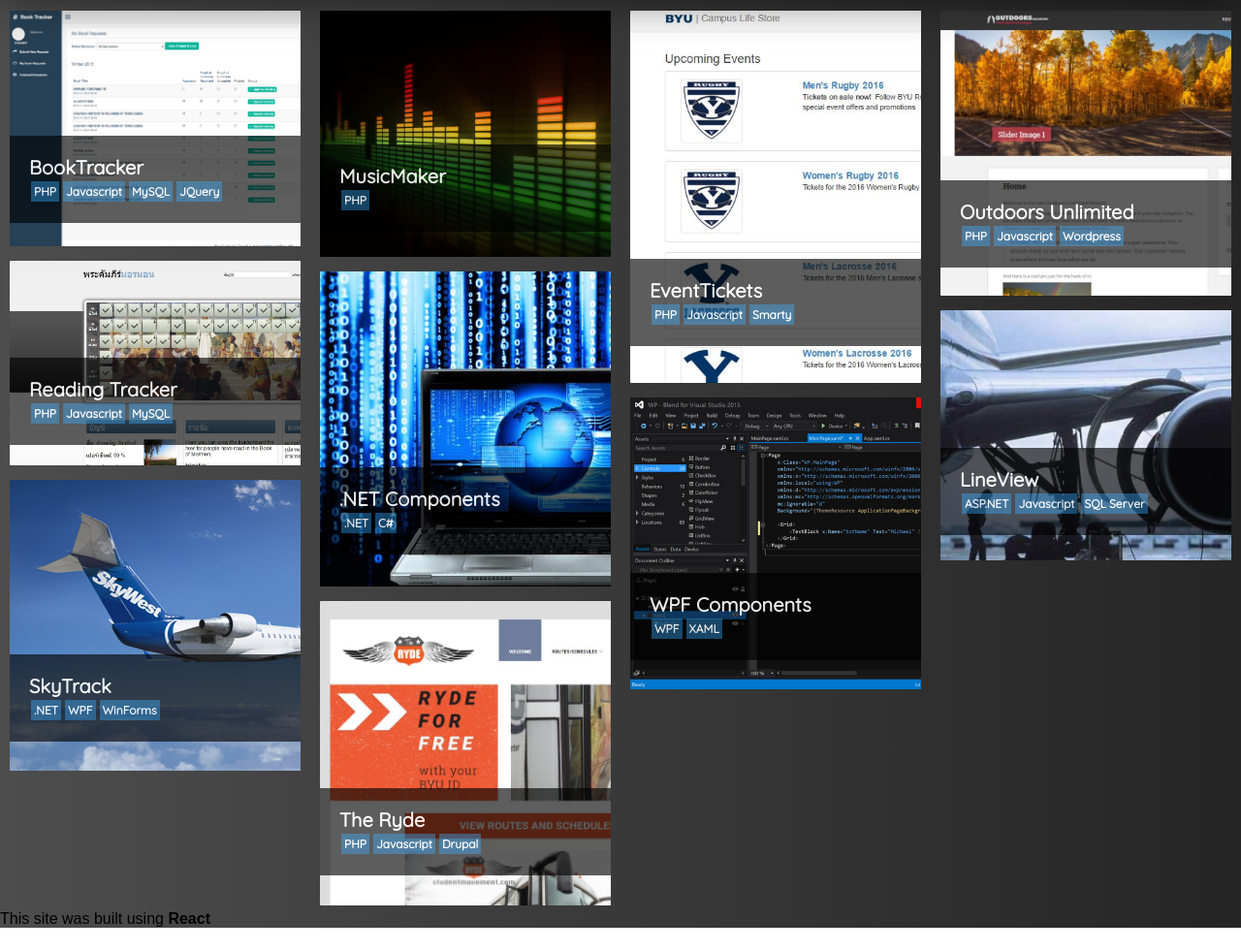
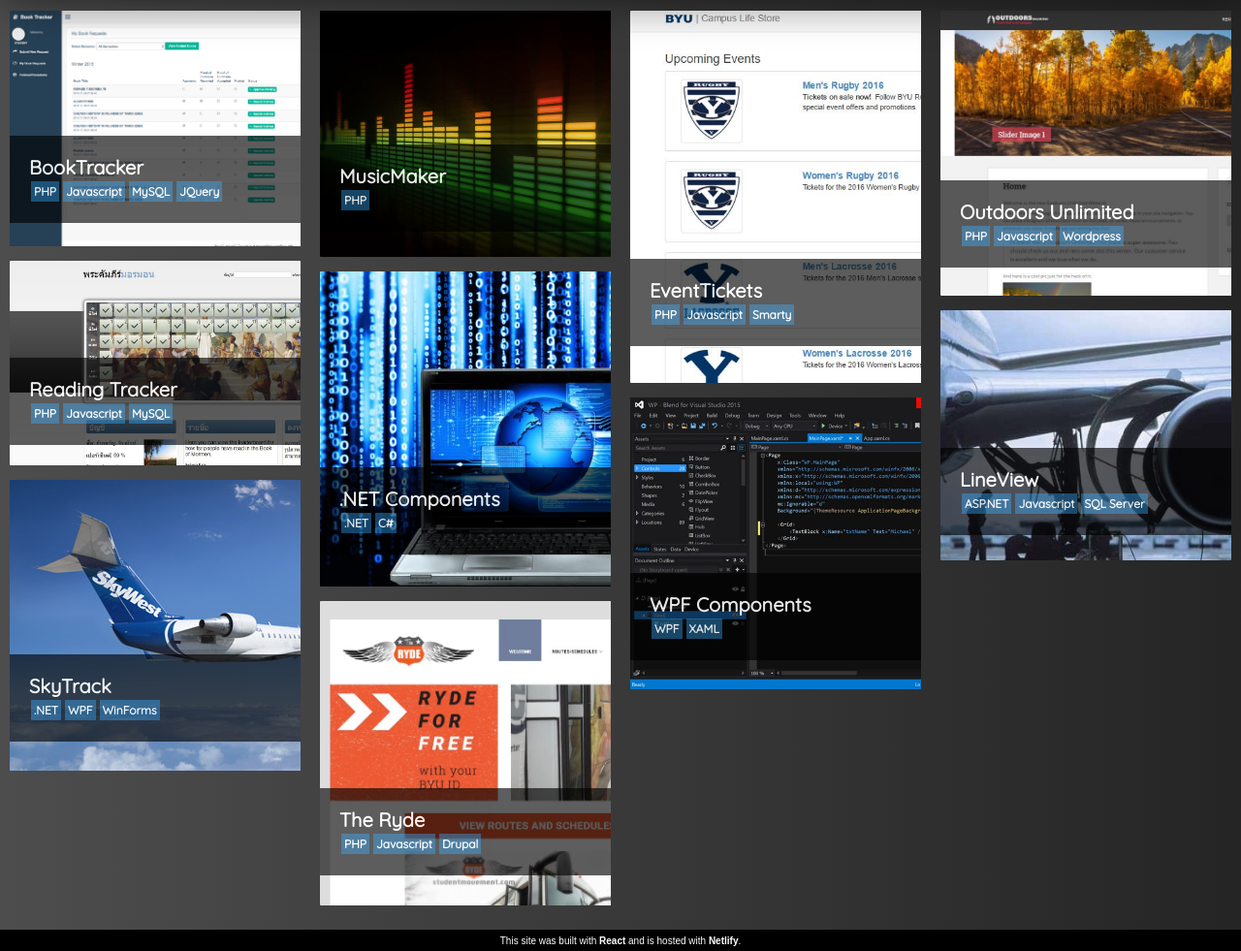
Before and after one commit to drewjex/Portfolio, a React app: page / in a window 1280 px wide. Shown: the part 69-1050 px from the top of the page at 97% size. Before the commit the page ends 1026 px from the top, so only its background shows below. Built offline with nearby package versions, Linux system fonts and the light colour scheme.

Commit message:
created footer

```diff
--- a/src/components/App.js
+++ b/src/components/App.js
@@ -81,7 +81,11 @@
 						})}
 					</Masonry>
 				</div>
-				<div>This site was built using <b>React</b></div>
+				<div className='footer-container'>
+					<div className="footer">
+						This site was built with <b>React</b> and is hosted with <b>Netlify</b>.
+					</div>
+				</div>
 			</div>
 		)
 	}
--- a/src/style.scss
+++ b/src/style.scss
@@ -316,6 +316,27 @@
 	float:left;
 }
 
+.footer-container {
+	position: absolute;
+	/* bottom: 0; */
+	margin-top: 20px;
+	height: 22px;
+	padding-top: 6px;
+	background: black;
+	width: 100%;
+	box-sizing: border-box;
+	overflow: hidden;
+}
+
+.footer {
+	position:absolute;
+	left:50%;
+	transform: translateX(-50%);
+	color: white;
+	height: 30px;
+	font-size: x-small;
+}
+
 @media only screen and (max-device-width: 710px) {
 	.djfull {
 		display:none;
```
